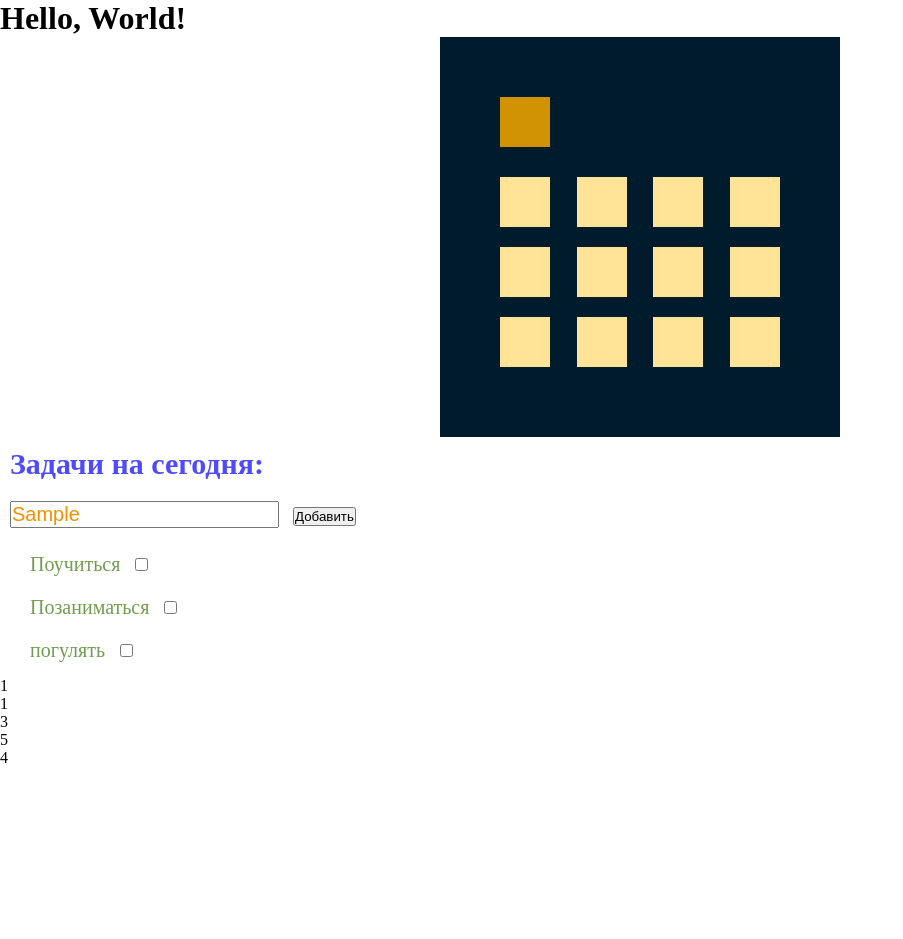
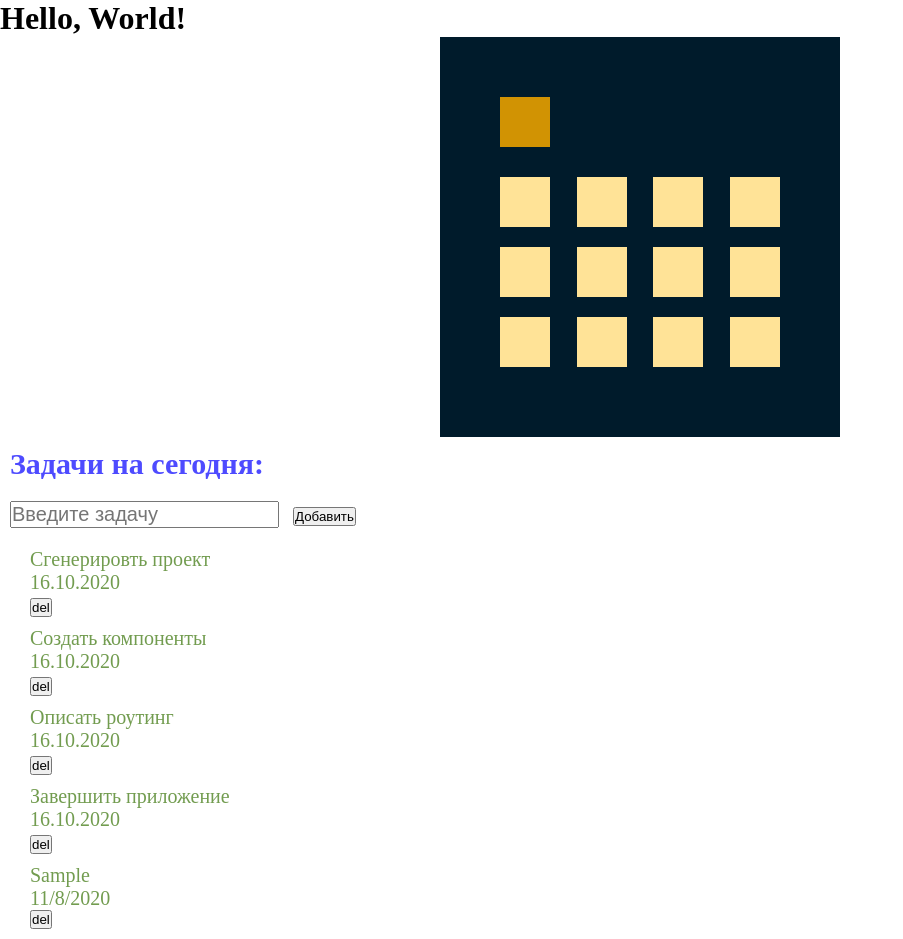
Before and after one commit to VladaBelaya/training_JS, a website: page LearnJS/index.html in a window 1280 px wide. Both pictures are taken after typing "Sample" into the empty fields and a click on the button "Добавить". Shown: the whole page, without its empty margins (0-903 px from the left). Before the commit the page ends 800 px from the top, so only its background shows below. Drawn offline with Linux system fonts and the light colour scheme.

Commit message:
to do list. добавление задач, очистка поля ввода, удаление задач, которые добавились в ручную. Также добавила дату и статус. запись задач в массив

```diff
--- a/LearnJS/index.html
+++ b/LearnJS/index.html
@@ -27,13 +27,9 @@
     </div>
     <h2>Задачи на сегодня:</h2>
 
-    <input id="input" type="text" placeholder="Введите задачу" />
+    <input id="input" type="text" placeholder="Введите задачу" name="input" />
     <button>Добавить</button>
-    <ul>
-      <li>Поучиться <input type="checkbox" /></li>
-      <li>Позаниматься <input type="checkbox" /></li>
-      <li>погулять <input type="checkbox" id="checkbox" /></li>
-    </ul>
+    <ul></ul>
     <script src="script.js"></script>
   </body>
 </html>
--- a/LearnJS/script.js
+++ b/LearnJS/script.js
@@ -2410,7 +2410,63 @@ let test = 0
 
 // Дан массив с числами. С помощью цикла for и функции document.write выведите каждый элемент массива в отдельном абзаце.
 
-let arr = [1, 1 , 3, 5, 4]
-for (let i = 0; i < arr.length; i++) {
-  document.write(`<p>${arr[i]}</p>`)
+// let arr = [1, 1 , 3, 5, 4]
+// for (let i = 0; i < arr.length; i++) {
+//   document.write(`<p>${arr[i]}</p>`)
+// }
+
+
+const input = document.querySelector('#input')
+const ul = document.querySelector('ul')
+const btn = document.querySelector('button')
+const data = [
+  {task: 'Сгенерировть проект', status: false, createDate: '16.10.2020'},
+  {task: 'Создать компоненты', status: false, createDate: '16.10.2020'},
+  {task: 'Описать роутинг', status: false, createDate: '16.10.2020'},
+  {task: 'Завершить приложение', status: false, createDate: '16.10.2020'},
+]
+
+let strData = ''
+let liLast = document.createElement('li');
+let button = document.createElement('button')
+button.style.display = 'block'
+
+data.forEach(e => {
+
+
+  strData += `<li>
+    <div>${e.task}</div>
+
+    <div>${e.createDate}</div>
+    <button>del</button>
+    </li>
+    `
+
+button.addEventListener('click', delTask)
+
+})
+ul.innerHTML = strData
+
+btn.addEventListener('click', addTask)
+
+function addTask () {
+  let obj = {
+    task: input.value,
+    status: false,
+    createDate: new Date().toLocaleDateString()
+   }
+  liLast.innerHTML = `${input.value} <br>${obj.createDate}`
+  button.innerHTML = 'del'
+  liLast.appendChild(button)
+  ul.append(liLast);
+
+   data.push(obj)
+   input.value = ''
+ }
+
+
+
+function delTask () {
+liLast.parentNode.removeChild(liLast)
 }
+console.log(data)
```
